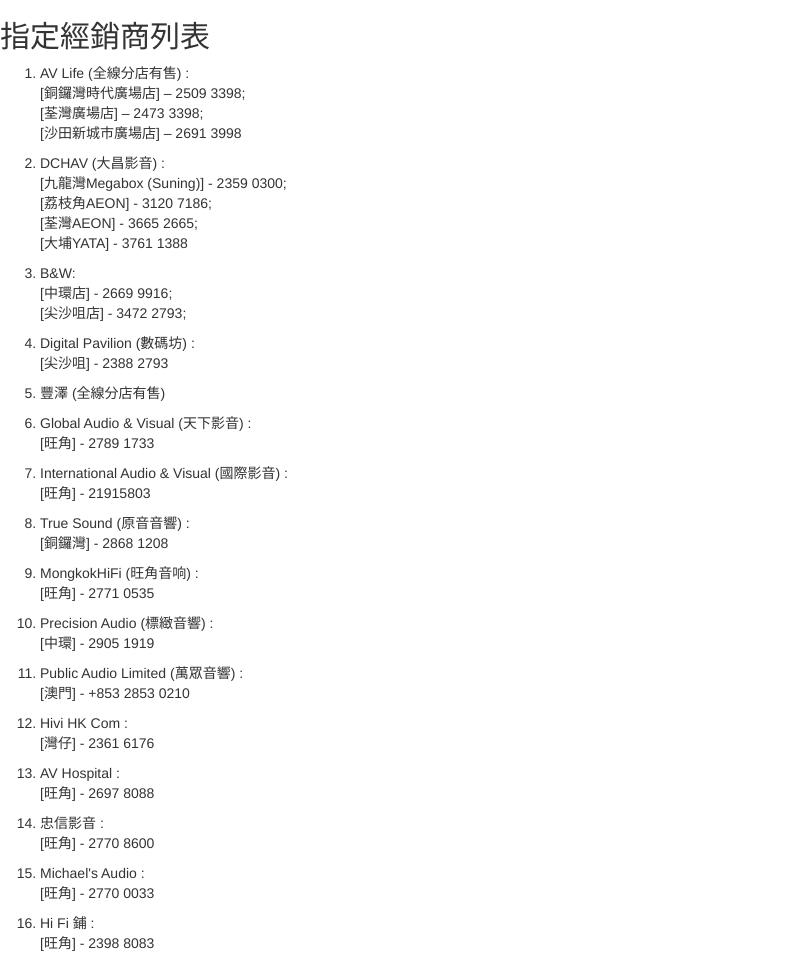
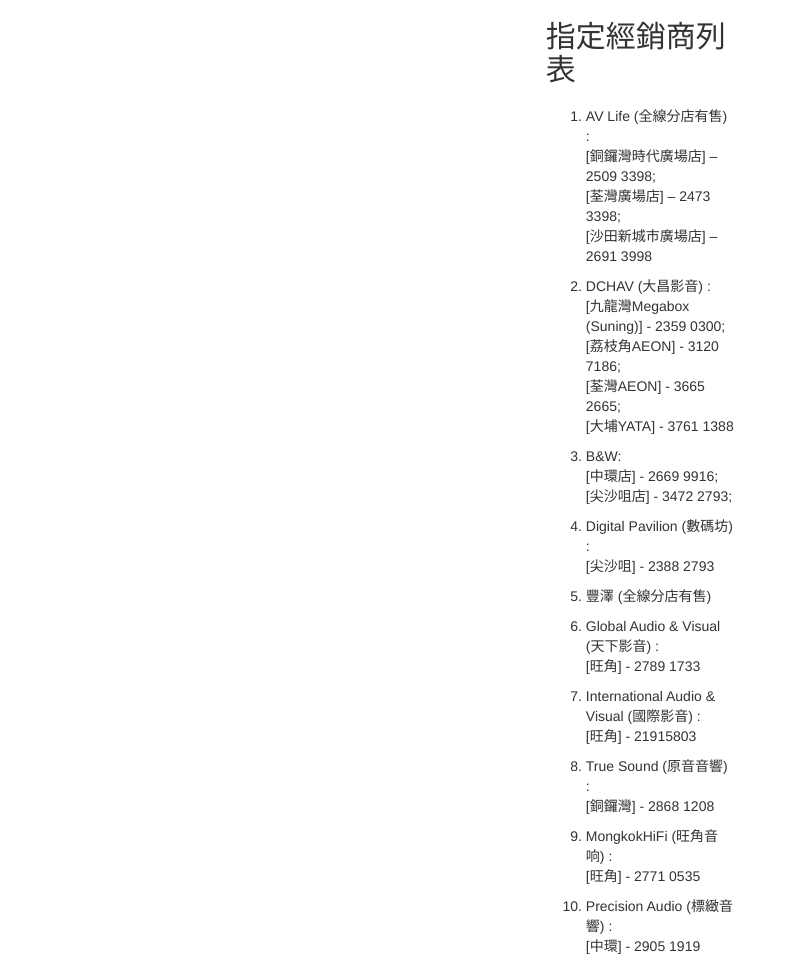
Before and after one commit to fimmicktnc/DenonTnC, a plain HTML site: page index.html in a window 1280 px wide. Shown: the top 959 px of the page, without its empty margins (0-795 px from the left). Drawn offline with Linux system fonts and the light colour scheme.

Commit message:
Update index.html

```diff
--- a/index.html
+++ b/index.html
@@ -3,11 +3,17 @@
 
 <meta http-equiv="Content-Type" content="text/html; charset=utf-8">
  <link href="main.css" rel="stylesheet">
-</head><body>
+</head>
 
+<body>
+<div class="row">
+ <div class="col-md-2 col-md-offset-5">
 <h2>指定經銷商列表</h2>
+</div>
+</div>
 <p>
-
+<div class="row">
+ <div class="col-md-2 col-md-offset-5">
 <ol>
 <li>AV Life (全線分店有售) :<br>
 [銅鑼灣時代廣場店] – 2509 3398;<br>
@@ -86,4 +92,9 @@
 <li>環球電器行 :<br>
 [旺角] - 2396 6400</Li>
 <br><p>
-</P></body></html>
+</P>
+</p>
+</div>
+</div>
+
+</body></html>
```
